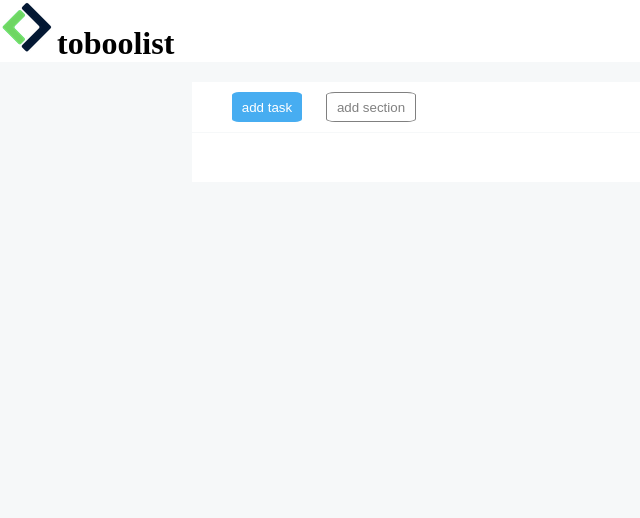
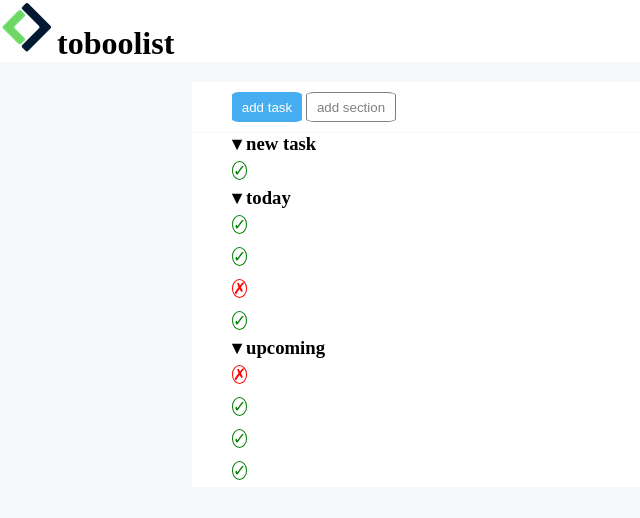
Before and after one commit to sidra1991/html-css-toboolist, a plain HTML site: page index.html in a window 1280 px wide. Shown: the whole page, without its empty margins (0-640 px from the left). Drawn offline with Linux system fonts and the light colour scheme.

Commit message:
spunte aggiunte

```diff
--- a/css/style.css
+++ b/css/style.css
@@ -25,7 +25,8 @@ nav {
     color: white;
     background-color:#47adf1;
     border-radius: 10%;
-    margin: 10px;
+    margin-top: 10px;
+    margin-bottom: 10px;
     margin-left: 40px;
     height: 30px;
     width: 70px;
@@ -34,8 +35,34 @@ nav {
     color: gray;
     background-color:white;
     border-radius: 10%;
-    margin: 10px;
+    margin-top: 10px;
+    margin-bottom: 10px;
     height: 30px;
     width: 90px;
     border:1px solid gray;
 }
+section {
+    background-color: white;
+}
+h3 {
+    margin-left: 40px;
+}
+ul {
+    list-style-type: none;
+}
+li {
+    line-height: 2;
+
+}
+.ok {
+    color: green;
+    border:1px solid green;
+    border-radius: 50%;
+    line-height: 2;
+}
+.no {
+    color: red;
+    border:1px solid red;
+    border-radius: 50%;
+    line-height: 2;
+}
--- a/index.html
+++ b/index.html
@@ -16,11 +16,32 @@
                 <!-- utilità di pagina -->
                 <nav><button id="b1" > add task</button> <button id="b2" >add section</button> </nav>
                 <!-- lista new task -->
-                <section></section>
+                <section>
+                <h3> <span>&#9662;</span> new task</h3>
+                 <ul>
+                     <li> <span class="ok">✓</span>  </li>
+                 </ul>
+                </section>
                 <!-- lista today -->
-                <section></section>
+                <section>
+                    <h3><span>&#9662;</span> today</h3>
+                    <ul>
+                        <li></li><span class="ok">✓</span></li>
+                        <li></li><span class="ok">✓</span></li>
+                        <li><span class="no"> ✗</span> </li>
+                        <li></li><span class="ok">✓</span></li>
+                    </ul>
+                   </section>
                 <!-- lista upcoming -->
-                <section></section>
+                <section>
+                <h3><span>&#9662;</span> upcoming</h3>
+                    <ul>
+                        <li><span class="no"> ✗</span></li>
+                        <li></li><span class="ok">✓</span></li>
+                        <li></li><span class="ok">✓</span></li>
+                        <li></li><span class="ok">✓</span></li>
+                    </ul>
+                   </section>
             </div>
         </main>
 </body>
```
